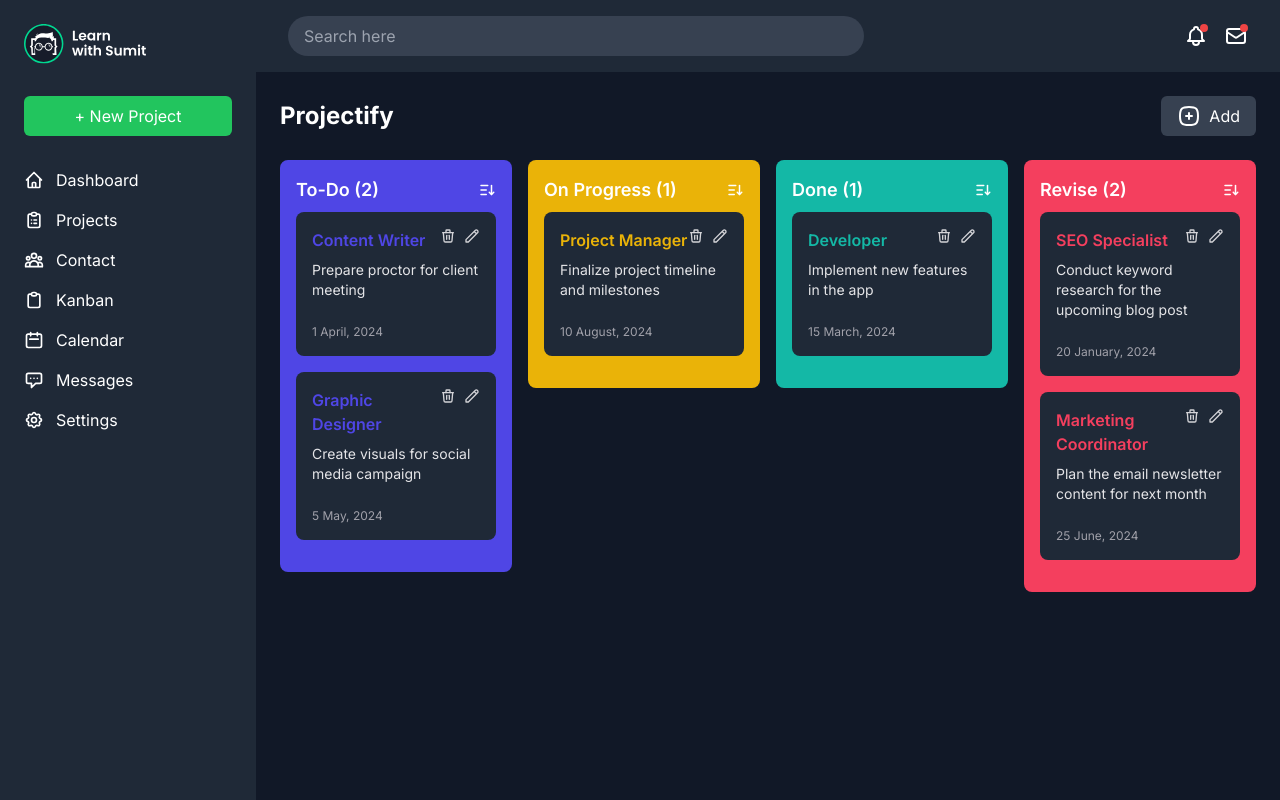
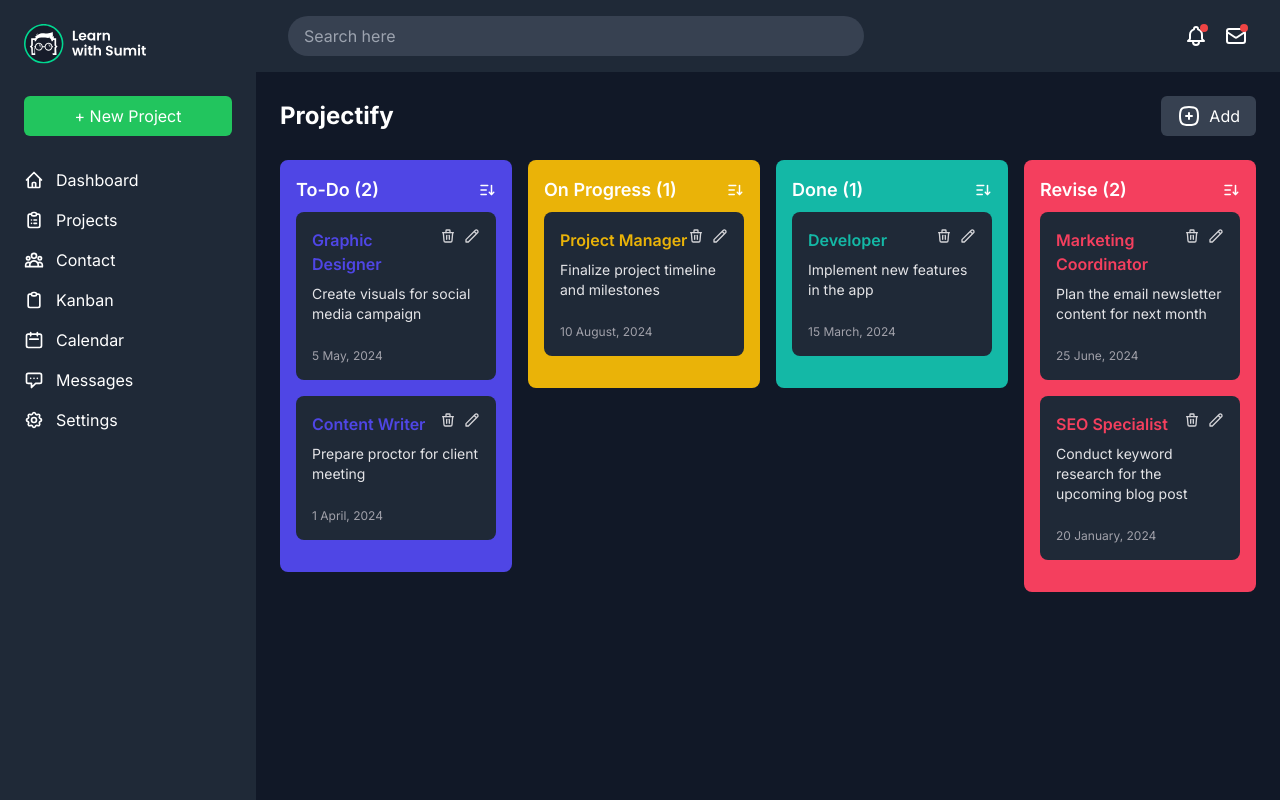
Before and after one commit to nasib15/assignment-3-lws, a React (Vite) app: page / in a window 1280 px wide. Built offline with nearby package versions, Linux system fonts and the light colour scheme.

Commit message:
Add: sorting functionality

```diff
--- a/src/components/Project/ProjectBoard.jsx
+++ b/src/components/Project/ProjectBoard.jsx
@@ -34,10 +34,12 @@ const ProjectBoard = () => {
       });
     }
 
+    // Adding task to the state
     if (isAdd) {
       dispatch({ type: "ADD_PROJECT", task });
     }
 
+    // Editing task in the state
     if (!isAdd) {
       dispatch({ type: "EDIT_PROJECT", task });
     }
@@ -52,8 +54,8 @@ const ProjectBoard = () => {
   };
 
   // Delete task function
-  const handleDeleteTask = (task) => {
-    dispatch({ type: "DELETE_PROJECT", task });
+  const handleDeleteTask = (id) => {
+    dispatch({ type: "DELETE_PROJECT", id });
     window.confirm("Are you sure you want to delete this task?");
     if (window.confirm) {
       toast.error("Task deleted successfully", {
--- a/src/components/Project/ProjectCard.jsx
+++ b/src/components/Project/ProjectCard.jsx
@@ -1,3 +1,4 @@
+import { useState } from "react";
 import useProjectContext from "../hooks/useProjectContext";
 import { SortSVG } from "../SVG/IconSVG";
 import ProjectCardDetails from "./ProjectCardDetails";
@@ -5,7 +6,20 @@ import TaskListEmpty from "./TaskListEmpty";
 
 const ProjectCard = ({ category, color, onEdit, onDelete }) => {
   const { state } = useProjectContext();
-  const tasks = state.tasksList.filter((task) => task.category === category);
+  const [sortOrder, setSortOrder] = useState("desc");
+
+  const tasks = state.tasksList
+    .filter((task) => task.category === category)
+    .sort((a, b) => {
+      const order = sortOrder === "desc" ? -1 : 1;
+
+      // Multiplying bcz for final sort order
+      return order * (new Date(a.date) - new Date(b.date));
+    });
+
+  const toggleSort = () => {
+    setSortOrder((prev) => (prev === "desc" ? "asc" : "desc"));
+  };
 
   // Color variants for dynamic class
   const colorVariants = {
@@ -23,7 +37,9 @@ const ProjectCard = ({ category, color, onEdit, onDelete }) => {
             <h3 className="text-lg font-semibold">
               {category} ({tasks.length})
             </h3>
-            <SortSVG />
+            <span onClick={toggleSort}>
+              <SortSVG />
+            </span>
           </div>
           <div>
             {tasks.length === 0 && <TaskListEmpty />}
--- a/src/components/Project/ProjectCardDetails.jsx
+++ b/src/components/Project/ProjectCardDetails.jsx
@@ -31,7 +31,7 @@ const ProjectCardDetails = ({ task, color, onEdit, onDelete }) => {
           </h4>
 
           <div className="flex gap-2">
-            <span onClick={() => onDelete(task)}>
+            <span onClick={() => onDelete(id)}>
               <DeleteSVG />
             </span>
             <span onClick={() => onEdit(task)}>
--- a/src/reducers/ProjectReducer.js
+++ b/src/reducers/ProjectReducer.js
@@ -25,7 +25,7 @@ const projectReducer = (state, action) => {
     case "DELETE_PROJECT":
       return {
         ...state,
-        tasksList: state.tasksList.filter((task) => task.id !== action.task.id),
+        tasksList: state.tasksList.filter((task) => task.id !== action.id),
       };
 
     default:
```
